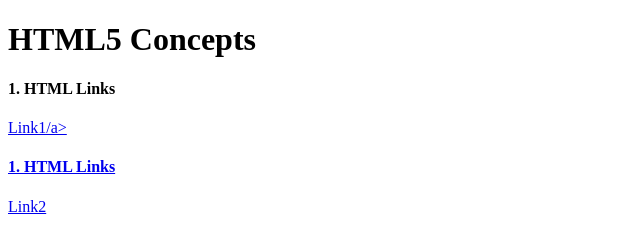
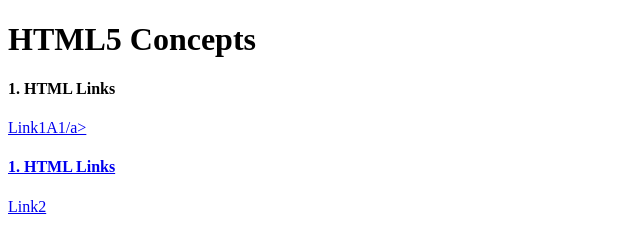
Before and after one commit to nagaraj-byndoor/PennyMac, a plain HTML site: page index.html in a window 1280 px wide. Shown: the top 234 px of the page, 0-640 px from the left. Drawn offline with Linux system fonts and the light colour scheme.

Commit message:
a1 is addded

```diff
--- a/index.html
+++ b/index.html
@@ -8,7 +8,7 @@
 
 <h4>1. HTML Links</h4>
 
-<a href=https://www.pennymacusa.com/>Link1/a>
+<a href=https://www.pennymacusa.com/>Link1A1/a>
 
 <h4>1. HTML Links</h4>
 <a href=http://www.pennymaccref.com//>Link2</a>
```
